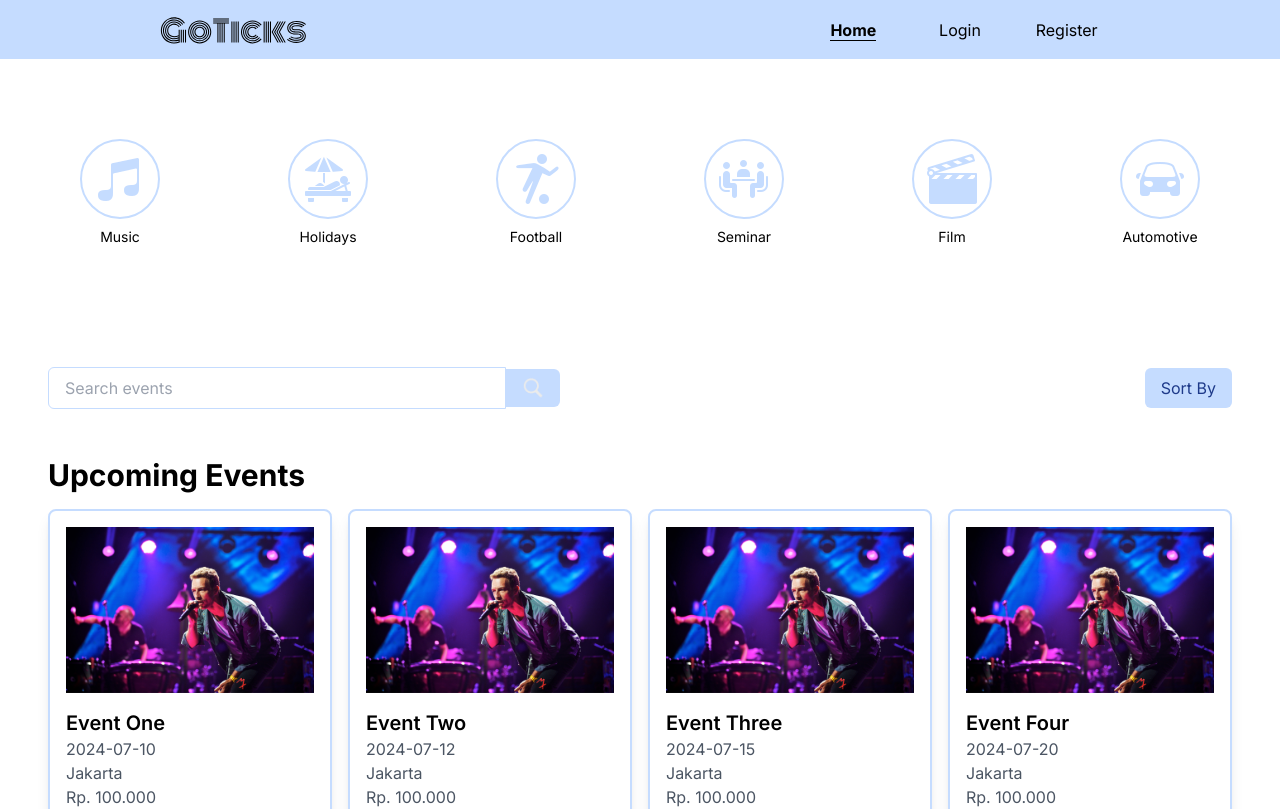
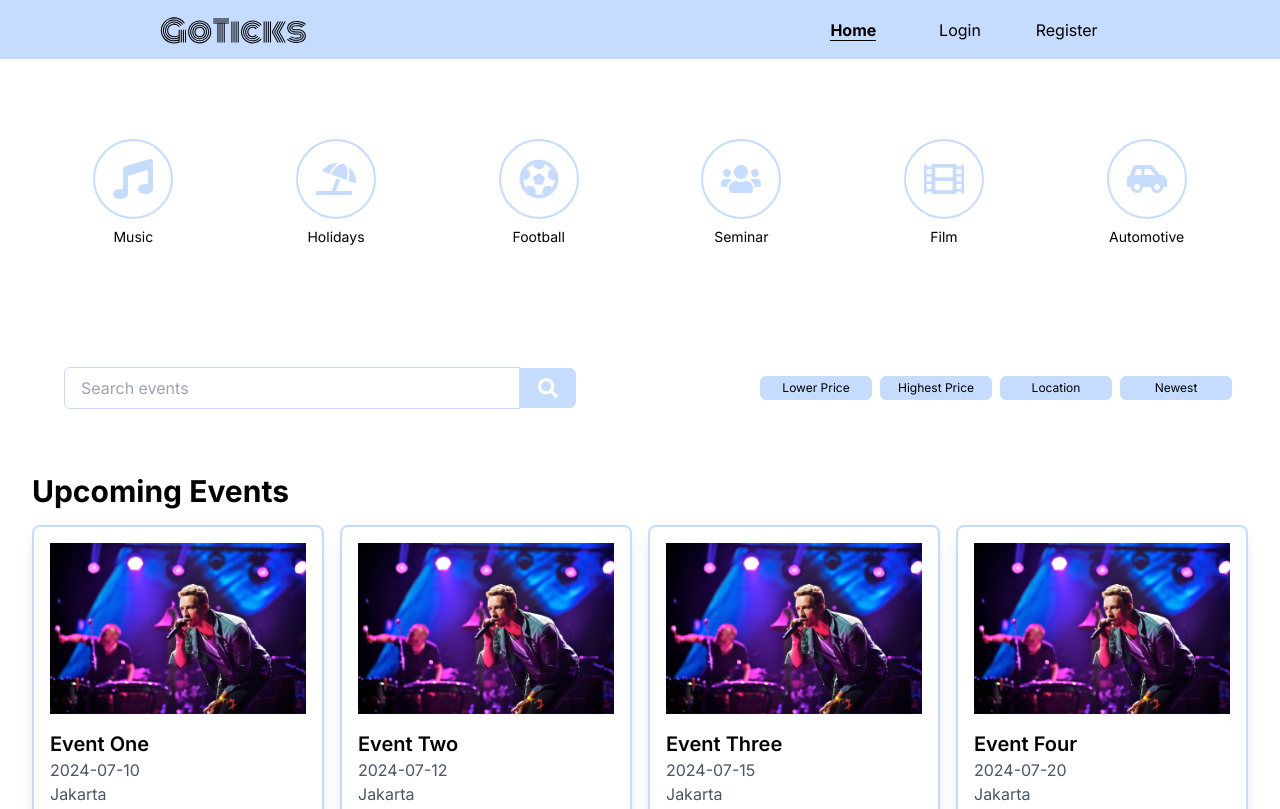
Before and after one commit to ariswj29/JCWDOL14-mini-project, a Next.js app in the folder apps/web/: page / in a window 1280 px wide. Shown: the top 809 px of the page. Built offline with nearby package versions, Linux system fonts and the light colour scheme.

Commit message:
feat: create search bar and sort by (#24)
* feat: add table event

* feat: add table attandees and transactions

* feat: add table transaction

* feat: add handleclick in categories icon

```diff
--- a/apps/web/src/app/page.tsx
+++ b/apps/web/src/app/page.tsx
@@ -1,13 +1,33 @@
+'use client';
 import Category from '@/components/homeSection/Category';
 import EventList from '@/components/homeSection/EventList';
 import SearchBar from '@/components/homeSection/SearchBar';
+import SortButtons from '@/components/homeSection/SortButtons';
+import React, { useState } from 'react';
 
-export default function Home() {
+const Home: React.FC = () => {
+  const handleSortChange = (sortConfig: { key: string; direction: string }) => {
+    console.log(`Sort by ${sortConfig.key} in ${sortConfig.direction} order`);
+    // Implement sorting logic here
+    // const handleSearch = (query: string) => {
+    //   // Tambahkan logika untuk mencari data berdasarkan `query`
+    //   console.log(`Search query: ${query}`);
+    // };
+  };
+
   return (
-    <main className="container max-w-screen-xl mx-auto">
+    <main>
       <Category />
-      <SearchBar />
+      <div className="container mx-auto mt-8 px-4">
+        <div className="flex flex-col md:flex-row items-center justify-between mb-4  space-y-4 md:space-y-0 md:space-x-4 w-full md:w-auto h-full">
+          <SearchBar />
+          <div className="w-full md:w-auto h-full">
+            <SortButtons onSortChange={handleSortChange} />
+          </div>
+        </div>
+      </div>
       <EventList />
     </main>
   );
-}
+};
+export default Home;
--- a/apps/web/src/components/homeSection/Category.tsx
+++ b/apps/web/src/components/homeSection/Category.tsx
@@ -1,14 +1,23 @@
 'use client';
 import React, { useState } from 'react';
 import Image from 'next/image';
+import {
+  FaCarSide,
+  FaFilm,
+  FaFutbol,
+  FaMusic,
+  FaPersonBooth,
+  FaUmbrellaBeach,
+  FaUsers,
+} from 'react-icons/fa';
 
 const categories = [
-  { name: 'Music', icon: '/cat-music.png' },
-  { name: 'Holidays', icon: '/cat-holidays.png' },
-  { name: 'Football', icon: '/cat-football.png' },
-  { name: 'Seminar', icon: '/cat-seminar.png' },
-  { name: 'Film', icon: '/cat-film.png' },
-  { name: 'Automotive', icon: '/cat-automotive.png' },
+  { name: 'Music', icon: <FaMusic size={40} /> },
+  { name: 'Holidays', icon: <FaUmbrellaBeach size={40} /> },
+  { name: 'Football', icon: <FaFutbol size={40} /> },
+  { name: 'Seminar', icon: <FaUsers size={40} /> },
+  { name: 'Film', icon: <FaFilm size={40} /> },
+  { name: 'Automotive', icon: <FaCarSide size={40} /> },
 ];
 
 const Category = () => {
@@ -18,23 +27,21 @@ const Category = () => {
     setSelectedCategory(index);
   };
   return (
-    <div className="grid grid-cols-3 md:grid-cols-6 justify-around items-center px-4 py-20">
+    <div className="grid grid-cols-3 md:grid-cols-6 justify-around items-center px-8 py-20">
       {categories.map((category, index) => (
-        <div key={index} className="hover:text-blue-900 hover:font-semibold">
+        <div key={index} className="hover:font-semibold">
           <div
-            className={`w-20 h-20 mb-2 mx-auto border-2 border-secondary rounded-full flex items-center justify-center p-2 cursor-pointer transition duration-300 ease-in-out transform hover:bg-blue-900 ${
+            className={`w-20 h-20 mb-2 mx-auto border-2 border-secondary rounded-full flex items-center justify-center p-2 cursor-pointer transition duration-300 ease-in-out transform hover:bg-secondary ${
               selectedCategory === index
                 ? 'border-blue-800'
                 : 'border-secondary'
             }`}
             onClick={() => handleClick(index)}
           >
-            <Image
-              src={category.icon}
-              alt={category.name}
-              width={50}
-              height={50}
-            />
+            <span className="text-secondary hover:text-white">
+              {' '}
+              {category.icon}
+            </span>
           </div>
           <div className="text-sm text-center m-2 ">{category.name}</div>
         </div>
--- a/apps/web/src/components/homeSection/EventList.tsx
+++ b/apps/web/src/components/homeSection/EventList.tsx
@@ -70,7 +70,7 @@ const events = [
 
 const EventList = () => {
   return (
-    <div className="container mx-auto p-12">
+    <div className="container mx-auto px-8 py-12">
       <h1 className="text-3xl font-bold mb-4">Upcoming Events</h1>
       <div className="grid grid-cols-1  lg:grid-cols-4 gap-4 cursor-pointer ">
         {events.map((event) => (
--- a/apps/web/src/components/homeSection/SearchBar.tsx
+++ b/apps/web/src/components/homeSection/SearchBar.tsx
@@ -1,29 +1,24 @@
 'use client';
 import React from 'react';
 import Image from 'next/image';
+import { FaSearch } from 'react-icons/fa';
 
 const SearchBar = () => {
   return (
-    <div className="container mx-auto mt-8 px-12">
+    <div className="container mx-auto px-12 ">
       <div className="flex items-center justify-between">
         <div className="flex items-center w-full max-w-lg">
           <input
             type="text"
             placeholder="Search events"
-            className="py-2 px-4 rounded-l-md border border-secondary  w-full"
+            className="py-2 px-4 rounded-l-md border border-secondary w-full"
           />
-          <button className="bg-secondary text-white py-2 px-4 rounded-r-md hover:bg-blue-900 focus:ring-2 focus:ring-blue-900 focus:ring-opacity-50">
-            <Image
-              src={'/search.png'}
-              alt="searchIcon"
-              width={25}
-              height={25}
-            />
+          <button className="bg-secondary text-white py-2 px-4 border-2 border-secondary rounded-r-md hover:font-bold focus:ring-2 focus:ring-blue-900 focus:ring-opacity-50">
+            <span>
+              <FaSearch size={20} />
+            </span>
           </button>
         </div>
-        <button className="ml-2 bg-secondary text-blue-900 py-2 px-4 rounded-md hover:text-secondary hover:bg-blue-900 focus:ring-2 focus:ring-blue-900 focus:ring-opacity-50">
-          Sort By
-        </button>
       </div>
     </div>
   );
--- /dev/null
+++ b/apps/web/src/components/homeSection/SortButtons.tsx
@@ -0,0 +1,66 @@
+// components/SortButtons.tsx
+import React, { useState } from 'react';
+
+interface SortButtonsProps {
+  onSortChange: (sortConfig: { key: string; direction: string }) => void;
+}
+
+const SortButtons: React.FC<SortButtonsProps> = ({ onSortChange }) => {
+  const [sortConfig, setSortConfig] = useState({ key: '', direction: '' });
+
+  const handleSort = (sortBy: string) => {
+    let direction = 'asc';
+    switch (sortBy) {
+      case 'lowerPrice':
+        setSortConfig({ key: 'price', direction: 'asc' });
+        direction = 'asc';
+        break;
+      case 'highestPrice':
+        setSortConfig({ key: 'price', direction: 'desc' });
+        direction = 'desc';
+        break;
+      case 'location':
+        setSortConfig({ key: 'location', direction: 'asc' });
+        direction = 'asc';
+        break;
+      case 'newest':
+        setSortConfig({ key: 'date', direction: 'desc' });
+        direction = 'desc';
+        break;
+      default:
+        break;
+    }
+    onSortChange({ key: sortBy, direction });
+  };
+
+  return (
+    <div className="flex space-x-2 px-8">
+      <button
+        className="py-1 px-2 bg-secondary hover:font-bold  rounded-md focus:outline-none focus:ring-2 focus:ring-blue-900 text-xs w-28"
+        onClick={() => handleSort('lowerPrice')}
+      >
+        Lower Price
+      </button>
+      <button
+        className="py-1 px-2 bg-secondary hover:font-bold  rounded-md focus:outline-none focus:ring-2 focus:ring-blue-900 text-xs w-28"
+        onClick={() => handleSort('highestPrice')}
+      >
+        Highest Price
+      </button>
+      <button
+        className="py-1 px-2 bg-secondary hover:font-bold  rounded-md focus:outline-none focus:ring-2 focus:ring-blue-900 text-xs w-28"
+        onClick={() => handleSort('location')}
+      >
+        Location
+      </button>
+      <button
+        className="py-1 px-2 bg-secondary hover:font-bold  rounded-md focus:outline-none focus:ring-2 focus:ring-blue-900 text-xs w-28"
+        onClick={() => handleSort('newest')}
+      >
+        Newest
+      </button>
+    </div>
+  );
+};
+
+export default SortButtons;
```
